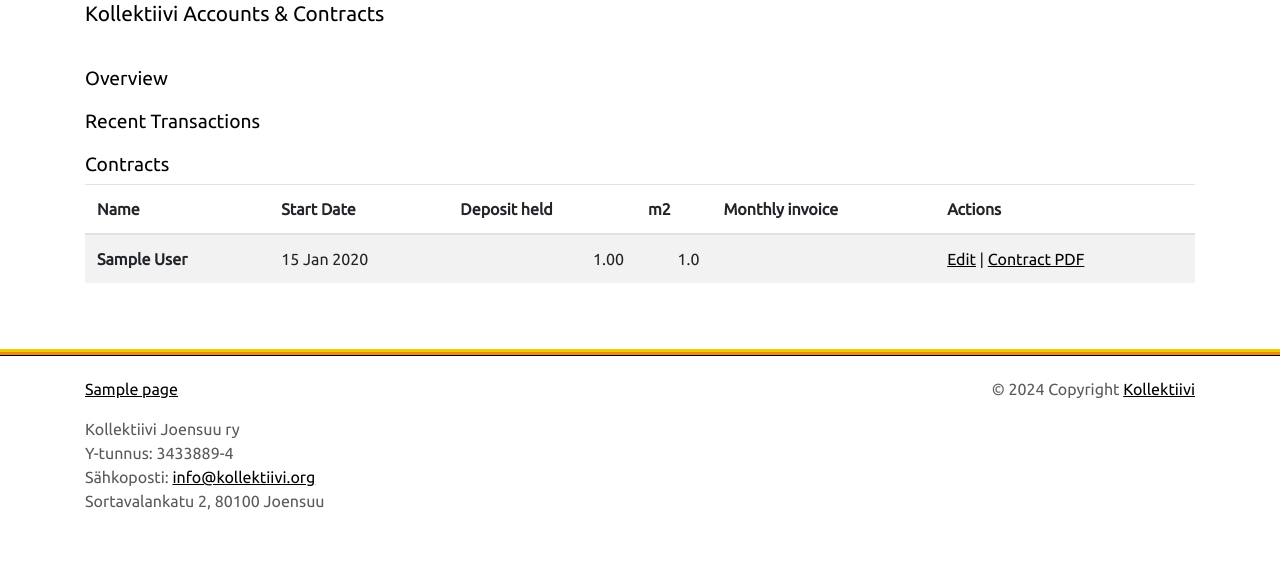
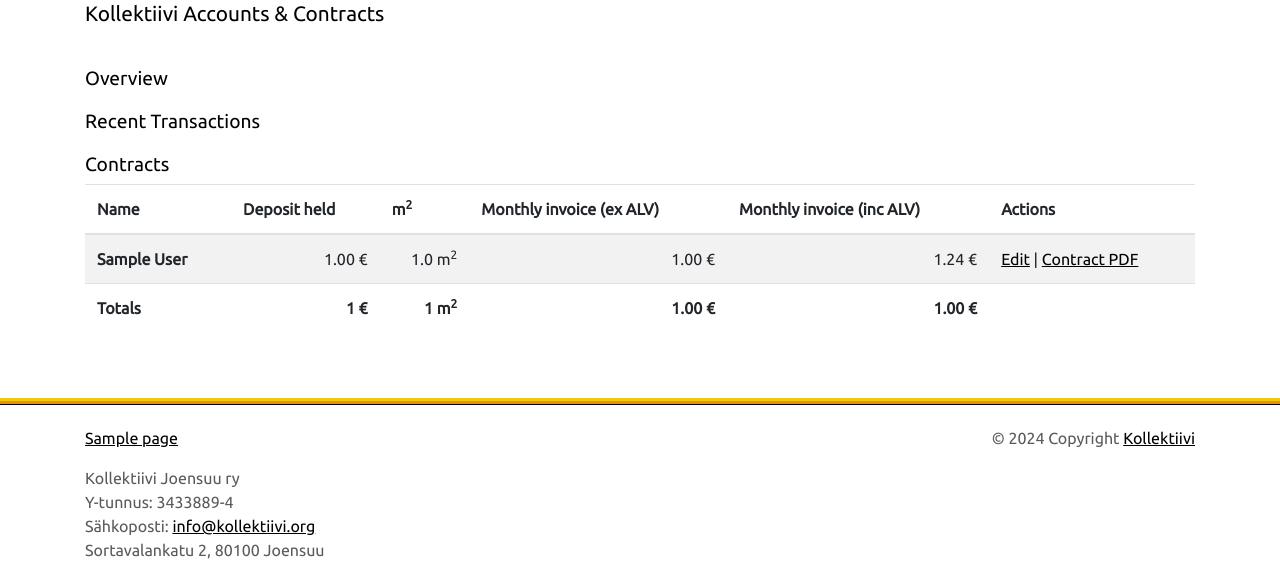
Before and after one commit to alexlittle/kollektiivi, a Django app: template accounts/templates/accounts/index.html in a window 1280 px wide. Shown: the part 166-738 px from the top of the page. Run offline with Django 4.2, Linux system fonts and the light colour scheme; data comes from the database, SQL or seed files in the repository; tables that the repository leaves empty hold one stand-in row (values such as "Sample post"); the template is opened without the code that fills it: values that come from a table or form of the project are taken from there, most other values are stand-ins (such as "Sample title", 1, 10 or a date in 2020); parts of the project's set-up code (start-up, migrations or seed data) failed here and were passed over; some libraries are stand-ins or nearby versions.

Commit message:
updates for management

```diff
--- a/accounts/models.py
+++ b/accounts/models.py
@@ -1,4 +1,7 @@
+from decimal import Decimal
+
 from django.db import models
+from django.db.models import Sum
 from django.utils import timezone
 from django.utils.translation import gettext_lazy as _
 
@@ -18,6 +21,7 @@ class Transaction(models.Model):
 
 class Contract(models.Model):
     name = models.CharField(blank=False, max_length=200)
+    contact_name =  models.CharField(blank=True, default=None, max_length=200)
     email = models.CharField(blank=True, default=None, max_length=200)
     phone = models.CharField(blank=True, default=None, max_length=200)
     address = HTMLField(blank=True, null=True, default=None)
@@ -28,6 +32,29 @@ class Contract(models.Model):
     meters_sq = models.DecimalField(decimal_places=1, max_digits=10, default=0)
     deposit_held = models.DecimalField(decimal_places=2, max_digits=20, default=0)
     contract_doc = models.FileField(upload_to="contract", blank=True, default=None)
+
+    def get_monthly_invoice_ex_alv(self):
+        return self.meters_sq * Decimal(Config.get('m2_rate_ex_alv', 0))
+
+    def get_monthly_invoice_inc_alv(self):
+        return self.get_monthly_invoice_ex_alv() * (1+(Decimal(Config.get('alv_rate', 0))/100))
+
+    @staticmethod
+    def get_total_deposit_held():
+        return Contract.objects.filter(active=True).aggregate(total=Sum('deposit_held'))['total']
+
+    @staticmethod
+    def get_total_m2_rented():
+        return Contract.objects.filter(active=True).aggregate(total=Sum('meters_sq'))['total']
+
+    @staticmethod
+    def get_total_monthly_invoices_ex_alv():
+        m2_rate = Decimal(Config.get('m2_rate_ex_alv', 0))
+        return Contract.get_total_m2_rented() * m2_rate
+
+    @staticmethod
+    def get_total_monthly_invoices_inc_alv():
+        return Contract.get_total_monthly_invoices_ex_alv() * (1+(Decimal(Config.get('alv_rate', 0))/100))
 
 class Config(models.Model):
     name = models.CharField(blank=False, max_length=200)
--- a/accounts/templates/accounts/contracts.html
+++ b/accounts/templates/accounts/contracts.html
@@ -9,10 +9,10 @@
 		<thead>
 			<tr>
 				<th>{% trans 'Name' %}</th>
-				<th>{% trans 'Start Date' %}</th>
 				<th>{% trans 'Deposit held' %}</th>
-				<th>{% trans 'm2' %}</th>
-				<th>{% trans 'Monthly invoice' %}</th>
+				<th>m<sup>2</sup></th>
+				<th>{% trans 'Monthly invoice (ex ALV)' %}</th>
+				<th>{% trans 'Monthly invoice (inc ALV)' %}</th>
 				<th>{% trans 'Actions' %}</th>
 			</tr>
 		</thead>
@@ -20,13 +20,21 @@
         {% for c in contracts %}
          <tr>
 			<td><b>{{ c.name }}</b></td>
-			<td>{{ c.start_date|date:"j M Y" }}</td>
-			<td class="number">{{ c.deposit_held }}</td>
-			<td class="number">{{ c.meters_sq }}</td>
-			<td class="number"></td>
-			 <td><a href="">{% trans 'Edit' %}</a> | <a href="">{% trans 'Contract PDF' %}</a></td>
+			<td class="number">{{ c.deposit_held }} &euro;</td>
+			<td class="number">{{ c.meters_sq }} m<sup>2</sup></td>
+			<td class="number">{{ c.get_monthly_invoice_ex_alv|floatformat:"2g" }} &euro;</td>
+			 <td class="number">{{ c.get_monthly_invoice_inc_alv|floatformat:"2g" }} &euro;</td>
+			 <td><a href="{% url 'admin:accounts_contract_change' c.id %}">{% trans 'Edit' %}</a> | <a href="">{% trans 'Contract PDF' %}</a></td>
 		</tr>
         {% endfor %}
+		 <tr>
+			<td><b>{% trans 'Totals' %}</b></td>
+			<td class="number"><b>{{ total_deposit_held }} &euro;</b></td>
+			<td class="number"><b>{{ total_m2_rented }} m<sup>2</sup></b></td>
+			<td class="number"><b>{{ total_monthly_invoices_ex_alv|floatformat:"2g" }} &euro;</b></td>
+			 <td class="number"><b>{{ total_monthly_invoices_inc_alv|floatformat:"2g" }} &euro;</b></td>
+			 <td></td>
+		</tr>
         </tbody>
 </table>
 </div>
--- a/accounts/views.py
+++ b/accounts/views.py
@@ -18,6 +18,10 @@ class AccountsView(TemplateView):
         context['funds_booked_balance'] = 0
         context['funds_available'] = 0
         context['deposit_balance'] = 0
+        context['total_deposit_held'] = Contract.get_total_deposit_held()
+        context['total_m2_rented'] = Contract.get_total_m2_rented()
+        context['total_monthly_invoices_ex_alv'] = Contract.get_total_monthly_invoices_ex_alv()
+        context['total_monthly_invoices_inc_alv'] = Contract.get_total_monthly_invoices_inc_alv()
         context['contracts'] = Contract.objects.filter(active=True).order_by('name')
         context['transactions'] = Transaction.objects.all().order_by('-date')[:25]
         return context
```
Also changed, not shown: accounts/migrations/0006_contract_contact_name.py (added).
